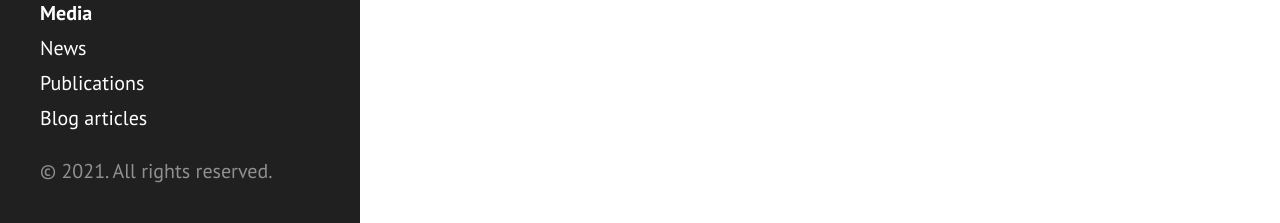
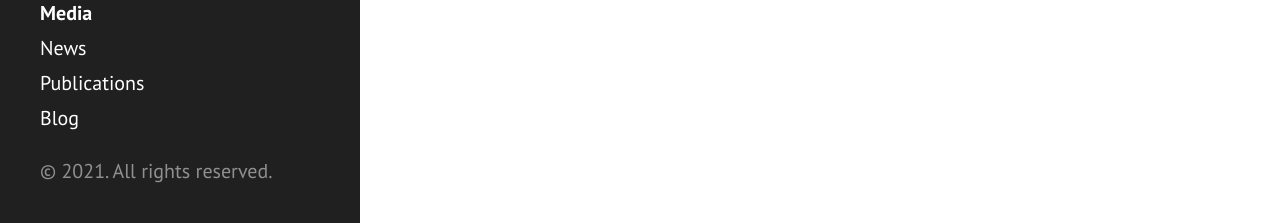
Before and after one commit to michetonu/michetonu.github.io, a Jekyll site: the page built from media.md, in a window 1280 px wide. Shown: the part 674-897 px from the top of the page. Built offline with Jekyll 4.4.1, drawn with Linux system fonts in a browser that asks for light colours.

Commit message:
Update sidebar.html

```diff
--- a/_includes/sidebar.html
+++ b/_includes/sidebar.html
@@ -27,7 +27,7 @@
           {% endif %}
         {% endif %}
       {% endfor %}
-      <a class="sidebar-nav-item" href="https://michetonu.github.io/blog/index.html">Blog articles</a>
+      <a class="sidebar-nav-item" href="https://michetonu.github.io/blog/index.html">Blog</a>
 
     </nav>
 
```
